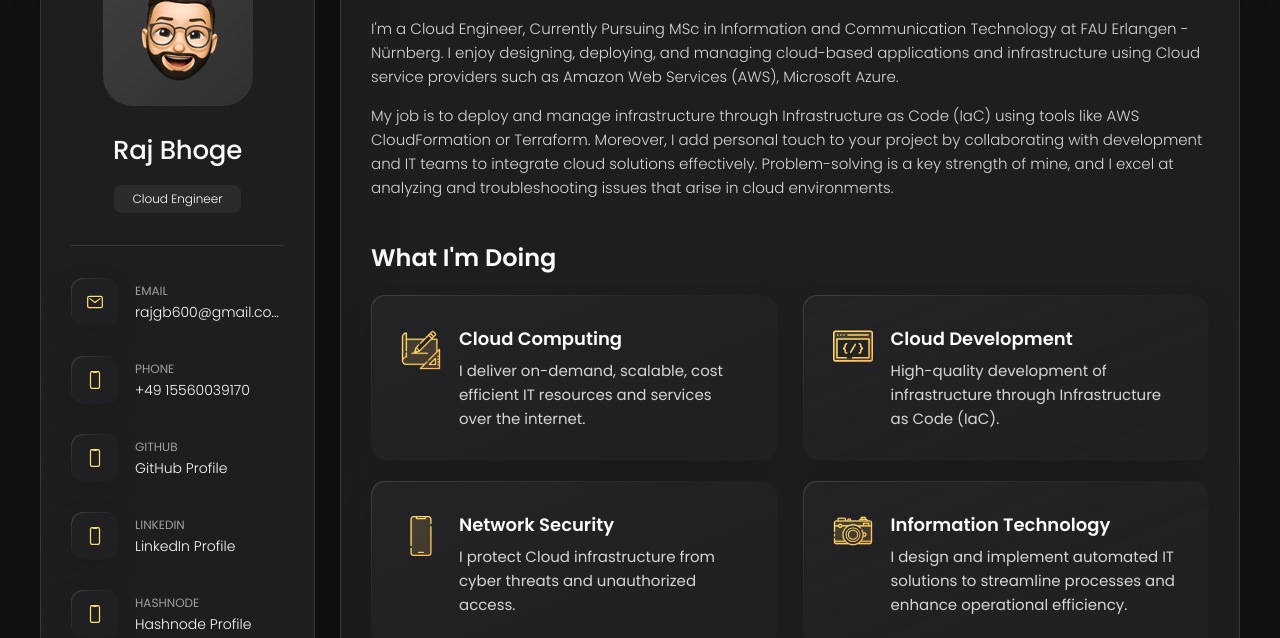
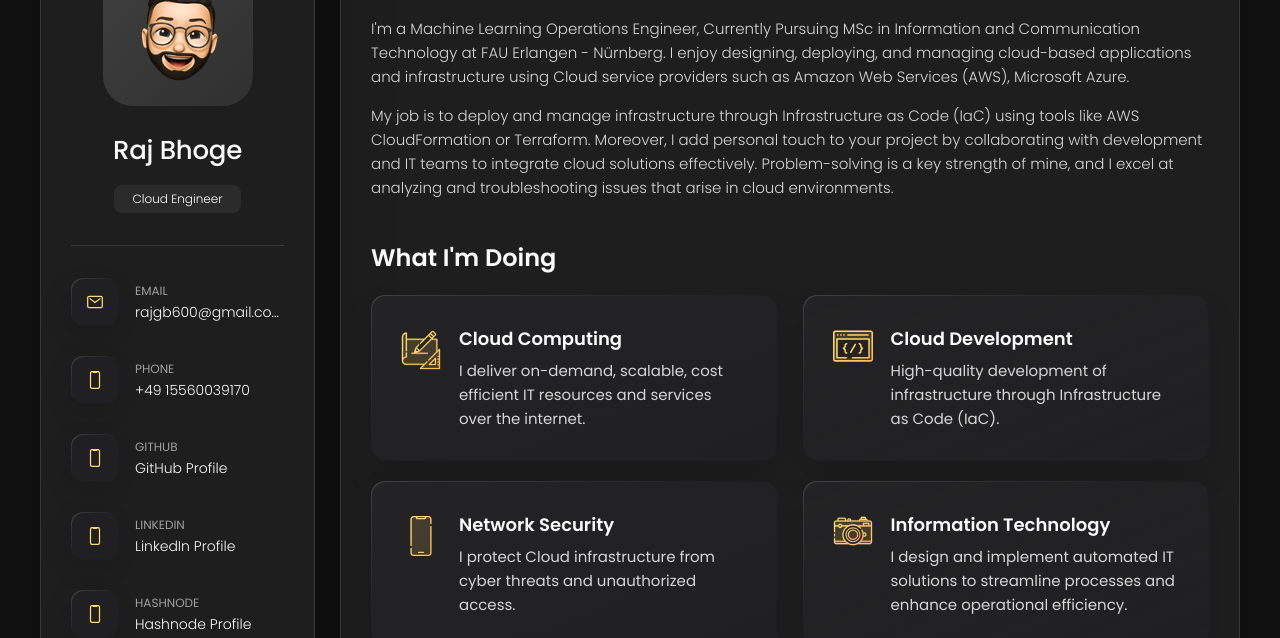
Before and after one commit to RajBhoge/WB, a plain HTML site: page index.html in a window 1280 px wide. Shown: the part 162-800 px from the top of the page. Drawn offline with nearby package versions, Linux system fonts and the light colour scheme.

Commit message:
mlops role

```diff
--- a/index.html
+++ b/index.html
@@ -214,7 +214,7 @@
 
         <section class="about-text">
           <p>
-            I'm a Cloud Engineer, Currently Pursuing MSc in Information and Communication Technology at FAU Erlangen - Nürnberg.
+            I'm a Machine Learning Operations Engineer, Currently Pursuing MSc in Information and Communication Technology at FAU Erlangen - Nürnberg.
             I enjoy designing, deploying, and managing cloud-based applications and infrastructure using Cloud service providers such as Amazon Web Services (AWS), Microsoft Azure.
           </p>
 
```
